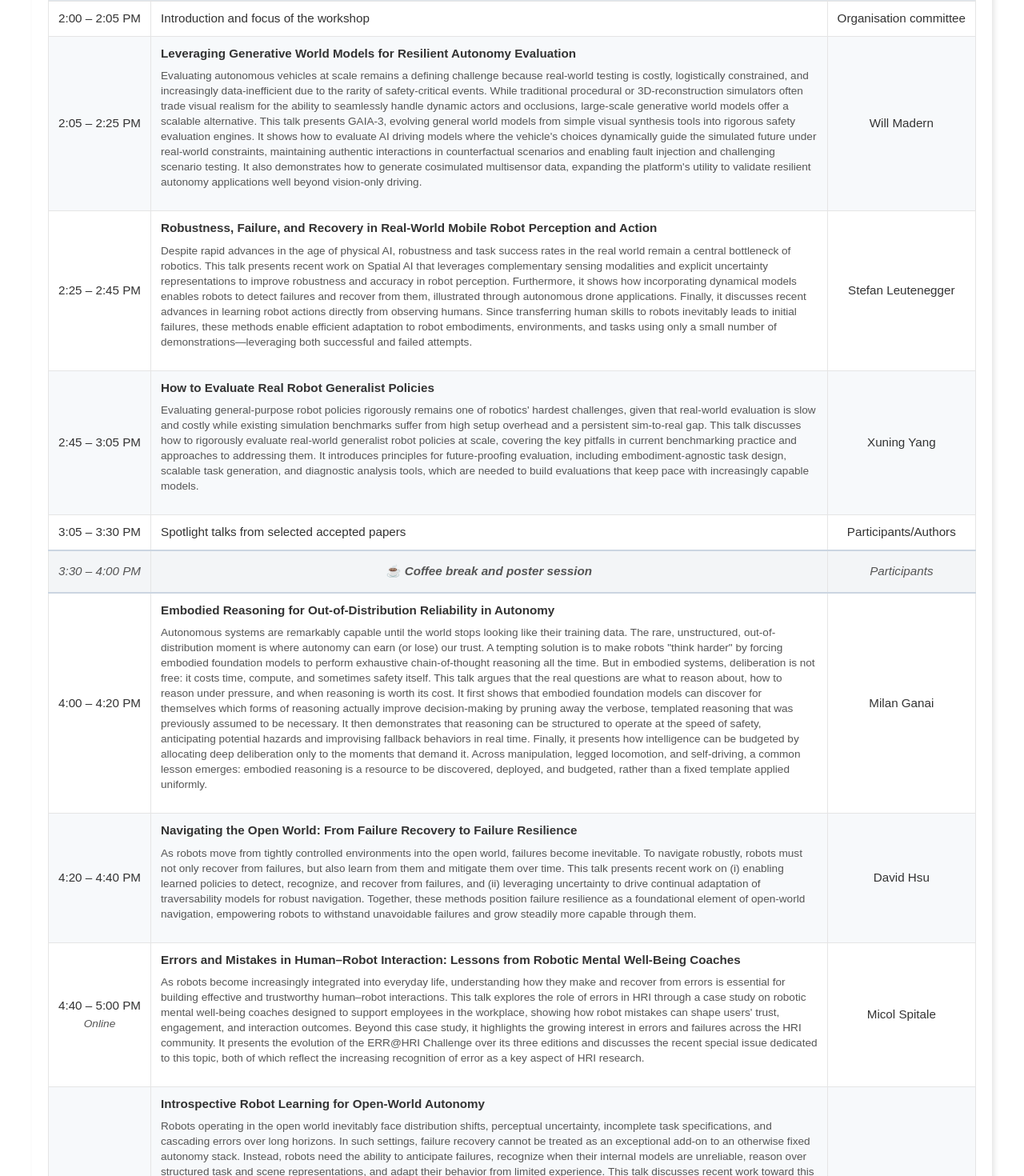
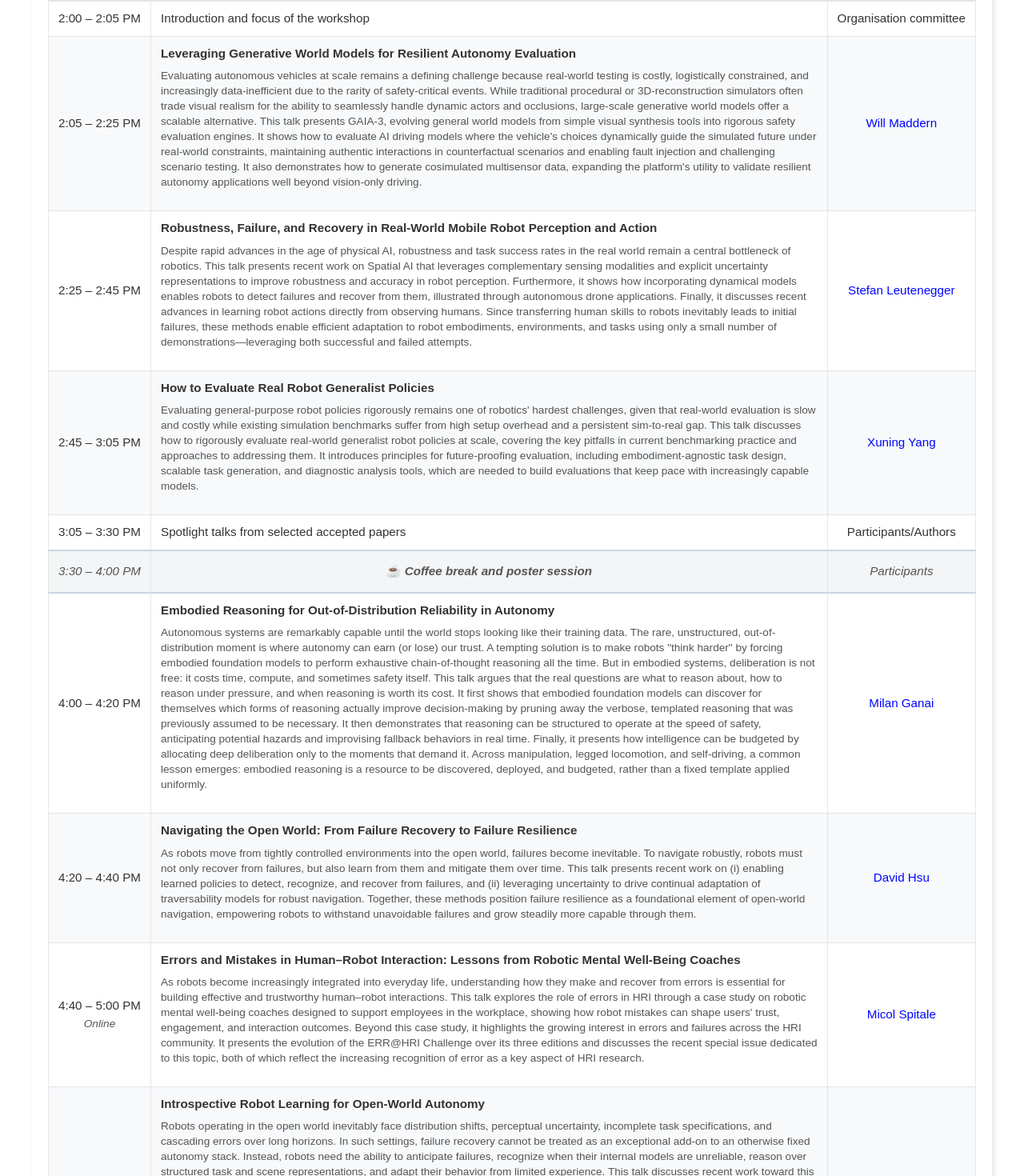
Before and after one commit to csiro-robotics/failure-recovery, a React (Vite) app: page /failure-recovery/schedule in a window 1280 px wide. Shown: the part 281-1751 px from the top of the page at 80% size. Built offline with nearby package versions, Linux system fonts and the light colour scheme.

Commit message:
schedule update

```diff
--- a/src/pages/Home/Home.tsx
+++ b/src/pages/Home/Home.tsx
@@ -110,7 +110,7 @@ const keynoteSpeakers = [
   { name: "Will Maddern", affiliation: "Wayve", image: `${BASE}speakers/Will_Maddern.jpeg` },
   { name: "Stefan Leutenegger", affiliation: "ETH Zurich", image: `${BASE}speakers/Stefan.png`,url:"https://scholar.google.com/citations?user=SmGQ48gAAAAJ&hl=en" },
   { name: "Xuning Yang", affiliation: "NVIDIA-USA", image: `${BASE}speakers/xun.png`,url:"https://www.xuningyang.com/" },
-  { name: "Milan Ganai", affiliation: "Stanford University, NVIDIA-USA", image: `${BASE}speakers/milan.png`},
+  { name: "Milan Ganai", affiliation: "Stanford University, NVIDIA-USA", image: `${BASE}speakers/milan.png`,url:"https://scholar.google.com/citations?user=LCMIfaQAAAAJ&hl=en"},
   { name: "David Hsu", affiliation: "National University of Singapore", image: `${BASE}speakers/David_Hsu.jpeg`,url: "https://www.comp.nus.edu.sg/~dyhsu/" },
   //{ name: "Fabio Ramos", affiliation: "University of Sydney, NVIDIA-USA", image: `${BASE}speakers/Fabio_Ramos.jpeg`,url:"https://fabioramos.github.io/Home.html" },
   { name: "Micol Spitale", affiliation: "Polytecnico di Milano", image: `${BASE}speakers/Micol.png`,url:"https://spitale.faculty.polimi.it/" },
@@ -129,7 +129,7 @@ const KeynoteSpeakers: React.FC = () => {
 
   <div className={ks.grid}>
     {keynoteSpeakers.map((p) => (
-      <div key={p.name} className={ks.card}>
+      <div key={p.name}   id={p.name.replace(/\s+/g, "-").toLowerCase()} className={ks.card}>
         <img
           src={p.image}
           alt={p.name}
--- a/src/pages/Schedule/Schedule.tsx
+++ b/src/pages/Schedule/Schedule.tsx
@@ -36,7 +36,11 @@ const Schedule: React.FC = () => {
                     This talk presents GAIA-3, evolving general world models from simple visual synthesis tools into rigorous safety evaluation engines. It shows how to evaluate AI driving models where the vehicle's choices dynamically guide the simulated future under real-world constraints, maintaining authentic interactions in counterfactual scenarios and enabling fault injection and challenging scenario testing. It also demonstrates how to generate cosimulated multisensor data, expanding the platform's utility to validate resilient autonomy applications well beyond vision-only driving.
                     </p>
               </td>
-              <td>Will Madern</td>
+              <td>
+                    <a href="/#will-maddern">
+                        Will Maddern
+                    </a>
+                </td>
             </tr>
 
             <tr>
@@ -44,7 +48,11 @@ const Schedule: React.FC = () => {
               <td><strong>Robustness, Failure, and Recovery in Real-World Mobile Robot Perception and Action</strong>
                <p className={styles.abstract}>
                 Despite rapid advances in the age of physical AI, robustness and task success rates in the real world remain a central bottleneck of robotics. This talk presents recent work on Spatial AI that leverages complementary sensing modalities and explicit uncertainty representations to improve robustness and accuracy in robot perception. Furthermore, it shows how incorporating dynamical models enables robots to detect failures and recover from them, illustrated through autonomous drone applications. Finally, it discusses recent advances in learning robot actions directly from observing humans. Since transferring human skills to robots inevitably leads to initial failures, these methods enable efficient adaptation to robot embodiments, environments, and tasks using only a small number of demonstrations—leveraging both successful and failed attempts. </p></td>
-              <td>Stefan Leutenegger</td>
+              <td>
+                    <a href="/#stefan-leutenegger">
+                        Stefan Leutenegger
+                    </a>
+              </td>
             </tr>
 
             <tr>
@@ -54,7 +62,11 @@ const Schedule: React.FC = () => {
 Evaluating general-purpose robot policies rigorously remains one of robotics' hardest challenges, given that real-world evaluation is slow and costly while existing simulation benchmarks suffer from high setup overhead and a persistent sim-to-real gap. This talk discusses how to rigorously evaluate real-world generalist robot policies at scale, covering the key pitfalls in current benchmarking practice and approaches to addressing them. It introduces principles for future-proofing evaluation, including embodiment-agnostic task design, scalable task generation, and diagnostic analysis tools, which are needed to build evaluations that keep pace with increasingly capable models.
               </p>
               </td>
-              <td>Xuning Yang</td>
+              <td>
+                    <a href="/#xuning-yang">
+                        Xuning Yang
+                    </a>
+              </td>
             </tr>
 
             <tr>
@@ -77,7 +89,11 @@ Evaluating general-purpose robot policies rigorously remains one of robotics' ha
                     Autonomous systems are remarkably capable until the world stops looking like their training data. The rare, unstructured, out-of-distribution moment is where autonomy can earn (or lose) our trust. A tempting solution is to make robots "think harder" by forcing embodied foundation models to perform exhaustive chain-of-thought reasoning all the time. But in embodied systems, deliberation is not free: it costs time, compute, and sometimes safety itself. This talk argues that the real questions are what to reason about, how to reason under pressure, and when reasoning is worth its cost. It first shows that embodied foundation models can discover for themselves which forms of reasoning actually improve decision-making by pruning away the verbose, templated reasoning that was previously assumed to be necessary. It then demonstrates that reasoning can be structured to operate at the speed of safety, anticipating potential hazards and improvising fallback behaviors in real time. Finally, it presents how intelligence can be budgeted by allocating deep deliberation only to the moments that demand it. Across manipulation, legged locomotion, and self-driving, a common lesson emerges: embodied reasoning is a resource to be discovered, deployed, and budgeted, rather than a fixed template applied uniformly.
                  </p>
               </td>
-              <td>Milan Ganai</td>
+              <td>
+                    <a href="/#milan-ganai">
+                        Milan Ganai
+                    </a>
+              </td>
             </tr>
 
             <tr>
@@ -87,7 +103,11 @@ Evaluating general-purpose robot policies rigorously remains one of robotics' ha
                 As robots move from tightly controlled environments into the open world, failures become inevitable. To navigate robustly, robots must not only recover from failures, but also learn from them and mitigate them over time. This talk presents recent work on (i) enabling learned policies to detect, recognize, and recover from failures, and (ii) leveraging uncertainty to drive continual adaptation of traversability models for robust navigation. Together, these methods position failure resilience as a foundational element of open-world navigation, empowering robots to withstand unavoidable failures and grow steadily more capable through them.
               </p>
               </td>
-              <td>David Hsu</td>
+              <td>
+                    <a href="/#david-hsu">
+                        David Hsu
+                    </a>
+              </td>
             </tr>
 
             <tr>
@@ -103,7 +123,11 @@ Evaluating general-purpose robot policies rigorously remains one of robotics' ha
                 </p>
               </td>
 
-              <td>Micol Spitale</td>
+              <td>
+                    <a href="/#micol-spitale">
+                        Micol Spitale
+                    </a>
+              </td>
             </tr>
 
             <tr>
@@ -112,7 +136,11 @@ Evaluating general-purpose robot policies rigorously remains one of robotics' ha
                <p className={styles.abstract}>
               Robots operating in the open world inevitably face distribution shifts, perceptual uncertainty, incomplete task specifications, and cascading errors over long horizons. In such settings, failure recovery cannot be treated as an exceptional add-on to an otherwise fixed autonomy stack. Instead, robots need the ability to anticipate failures, recognize when their internal models are unreliable, reason over structured task and scene representations, and adapt their behavior from limited experience. This talk discusses recent work toward this goal, spanning open-world perception, future-aware scene understanding, and structured representations for action. It argues that robust failure recovery requires moving beyond reactive error handling toward a more integrated view of open-world autonomy: perception systems that expose uncertainty, world models that support anticipation, task representations that enable repair, and policies that can adapt online. This perspective opens a path toward robots that do not merely fail safely, but learn from failure and continue acting effectively in the real world.</p>
               </td>
-              <td>Abhinav Valada</td>
+              <td>
+                    <a href="/#abhinav-valada">
+                        Abhinav Valada
+                    </a>
+              </td>
             </tr>
 
             <tr className={styles.breakRow}>
```
